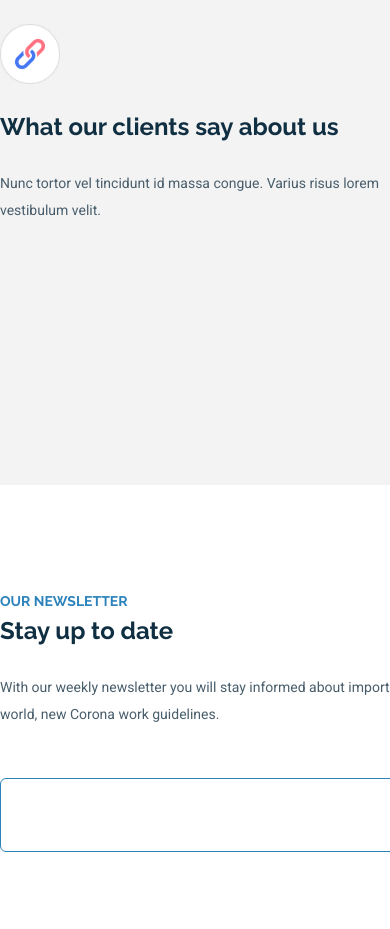
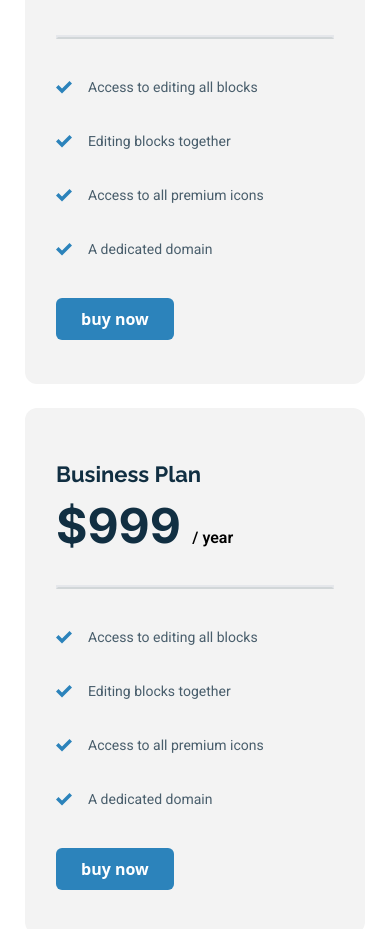
Before and after one commit to mdshavoahmadejoydev/sasspro-projecr, a React (Vite) app: page / in a window 390 px wide. Shown: the part 6772-7701 px from the top of the page. Built offline with nearby package versions, Linux system fonts and the light colour scheme.

Commit message:
article and newspepers section

```diff
--- a/src/Components/Indistrycard.jsx
+++ b/src/Components/Indistrycard.jsx
@@ -18,7 +18,7 @@ const Indistrycard = ({src, title, des, showimg, proimg, proname}) => {
           </p>
 
           {showimg && (
-            <Flex className={`items-center justify-between my-25`}>
+            <Flex className={`flex-col lg:flex-row gap-2 lg:gap-0 lg:items-center lg:justify-between my-25`}>
               <Flex className={`items-center`}>
                 <div className="w-30 h-30 mr-11">
                   <img src={proimg} alt="img" className="w-full h-full"></img>
@@ -29,11 +29,11 @@ const Indistrycard = ({src, title, des, showimg, proimg, proname}) => {
               </Flex>
 
               <Flex className={`items-center gap-2 ml-25`}>
-                <FaCalendarAlt className="text-seagreen"/>
+                <FaCalendarAlt className="text-seagreen/50"/>
 
                 <input
                   type="date"
-                  className="!bg-transparent outline-none border-none font-roboto font-semibold text-seagreen [&::-webkit-calendar-picker-indicator]:hidden"
+                  className="!bg-transparent outline-none border-none font-roboto font-semibold text-seagreen/50 [&::-webkit-calendar-picker-indicator]:hidden"
                 />
               </Flex>
             </Flex>
--- a/src/Components/Pricingcard.jsx
+++ b/src/Components/Pricingcard.jsx
@@ -5,7 +5,7 @@ import Pricingcarditem from '../Components/Pricingcarditem'
 
 const Pricingcard = ({packagename, price, duration, btntext}) => {
   return (
-    <div className="bg-lightgray rounded-xl pt-50 px-31 pb-44 w-366">
+    <div className="bg-lightgray rounded-xl pt-50 px-31 pb-44 w-340 lg:w-366">
       <p className="font-raleway text-22 font-bold text-seagreen pb-11">
         {packagename}
       </p>
--- a/src/Components/Workwithcard.jsx
+++ b/src/Components/Workwithcard.jsx
@@ -7,7 +7,7 @@ import Img from './Img'
 const Workwithcard = ({src, title, des,}) => {
   return (
     <div>
-      <div className="w-[340px] lg:w-362 flex justify-center flex-col shadow-2xl px-31">
+      <div className="w-340 lg:w-362 flex justify-center flex-col shadow-2xl px-31">
         <Img
           src={src}
           alt={`img`}
--- a/src/Sections/Article.jsx
+++ b/src/Sections/Article.jsx
@@ -15,10 +15,10 @@ import Flex from '../Components/Flex'
 
 const Article = () => {
   return (
-    <section className='pt-75 pb-100 bg-lightgray'>
-      <Title content={`Recent News & Articles`} className={`text-center mb-56`}/>
+    <section className='pt-10 lg:pt-75 pb-10 lg:pb-100 bg-lightgray'>
+      <Title content={`Recent News & Articles`} className={`text-center mb-4 lg:mb-56`}/>
       <Container>
-        <Flex className={`justify-center gap-9`}>
+        <Flex className={`flex-col lg:flex-row w-screen lg:w-auto items-center lg:justify-center gap-4 lg:gap-9`}>
           <Indistrycard src={Articleimg1} title={`Where Should I Buy Next?`} des={`From romantic getaways to adventurous hikes, find your next...`} showimg={true} proimg={Articlepimg1} proname={`Carter Rosser`} />
 
           <Indistrycard src={Articleimg2} title={`Malesuada Fermentum Tortor`} des={`rrrrrrrrrrrrrrrrrrrrrrrrrrrrrrrrrrrrrrrrrrrrrrrrrrrrrrrrrrrrrrrrrrrrrrrrrrrrrrrrrrrrrrrrrrrrrrrrrrrrrrrrrrrrrrrr gsfg sdfg asdrfa sadfg afsdgfa sgdf gsdg ssdfg`} showimg={true} proimg={Articlepimg2} proname={`Carter Rosser`} />
--- a/src/Sections/Newsletter.jsx
+++ b/src/Sections/Newsletter.jsx
@@ -9,20 +9,20 @@ import Img from '../Components/Img'
 
 const Newsletter = () => {
   return (
-    <section className='py-106'>
+    <section className='py-10 lg:py-106'>
       <Container>
-        <Flex className={`justify-between`}>
-          <div className='w-3/5'>
+        <Flex className={`flex-col lg:flex-row items-center w-screen lg:w-auto lg:justify-between`}>
+          <div className='w-screen px-4 text-center lg:text-start lg:px-0 lg:w-3/5'>
             <p className='text-sm font-bold font-raleway text-primary'>OUR NEWSLETTER</p>
-            <Title content={`Stay up to date`} className={`mt-1 mb-27`}/>
-            <Ptag content={`With our weekly newsletter you will stay informed about important informationin the HR world, new Corona work guidelines.`} className={`w-552 font-roboto !text-olive mb-50`}/>
+            <Title content={`Stay up to date`} className={`mt-1 mb-2 lg:mb-27`}/>
+            <Ptag content={`With our weekly newsletter you will stay informed about important informationin the HR world, new Corona work guidelines.`} className={`lg:w-552 font-roboto !text-olive mb-4 lg:mb-50`}/>
 
-            <Flex className={`gap-2`}>
-              <input type="text" className='outline-none font-Raleway text-olive text-2xl font-semibold px-4 py-5 w-full border border-primary border-solid rounded-md' />
+            <Flex className={`gap-1 lg:gap-2  justify-center`}>
+              <input type="text" className='outline-none font-Raleway text-olive text-2xl font-semibold px-4 py-1 lg:py-5 w-200 lg:w-full border border-primary border-solid rounded-md' />
               <Button content={`Subscribe`} hover={true} border={true} />
             </Flex>
           </div>
-          <Img src={Newsletterimg} alt={`img`} className={`h-346 w-501`} />
+          <Img src={Newsletterimg} alt={`img`} className={`lg:h-346 w-340 lg:w-501 mt-6 lg:mt-0`} />
         </Flex>
       </Container>
     </section>
--- a/src/Sections/Priceing.jsx
+++ b/src/Sections/Priceing.jsx
@@ -17,19 +17,19 @@ const Priceing = () => {
       <Title content={`Affordable Pricing`} className={`text-center`} />
       <Container>
         <div>
-          <Flex className={`justify-center gap-x-25 items-center my-35`}>
+          <Flex className={`w-screen lg:w-auto justify-center gap-x-25 items-center my-35`}>
             <p className="font-roboto font-normal test-lg">Monthly</p>
             <button
               onClick={() => setChange(!change)}
-              className="w-20 h-10 bg-primary rounded-full p-1"
+              className="w-20 h-8 lg:h-10 bg-primary rounded-full p-1"
             >
               <span
-                className={`block w-8 h-8 bg-white rounded-full ${change ? "ml-auto" : "mr-auto"} `}
+                className={`block w-6 lg:w-8 h-6 lg:h-8 bg-white rounded-full ${change ? "ml-auto" : "mr-auto"} `}
               ></span>
             </button>
             <p className="font-roboto font-normal test-lg">Annualy</p>
           </Flex>
-          <Flex className={`justify-between flex-wrap`}>
+          <Flex className={`w-screen lg:w-auto flex-col gap-6 lg:flex-row items-center lg:justify-between flex-wrap`}>
             {change ? (
               <>
                 <Pricingcard
--- a/src/Sections/Reviews.jsx
+++ b/src/Sections/Reviews.jsx
@@ -11,16 +11,16 @@ import Reviewcard from '../Components/Reviewcard'
 
 const Reviews = () => {
   return (
-    <section className='bg-lightgray py-150'>
+    <section className='bg-lightgray py-10 lg:py-150'>
       <Container>
-        <Flex className={`justify-between gap-9`}>
-          <div  className='w-2/5'>
-            <Img src={Linkimg} alt={`img`} className={`w-60 h-60`} />
-            <Title content={`What our clients say about us`} className={`w-469 text-seagreen my-27`} />
-            <Ptag content={`Nunc tortor vel tincidunt id massa congue. Varius risus lorem vestibulum velit.`} className={`font-roboto w-433 !text-olive`} />
+        <Flex className={`flex-col lg:flex-row items-center text-center lg:text-start w-screen lg:w-auto lg:justify-between gap-9`}>
+          <div  className='px-4 lg:px-0 lg:w-2/5'>
+            <Img src={Linkimg} alt={`img`} className={`mx-auto lg:mx-0 w-60 lg:w-60 lg:h-60`} />
+            <Title content={`What our clients say about us`} className={`w-auto lg:w-469 text-seagreen my-2 lg:my-27`} />
+            <Ptag content={`Nunc tortor vel tincidunt id massa congue. Varius risus lorem vestibulum velit.`} className={`font-roboto lg:w-433 !text-olive`} />
           </div>
 
-          <Flex className={`justify-between w-3/5`}>
+          <Flex className={`flex-col lg:flex-row mt-6 lg:mt-0 items-center w-screen lg:w-auto gap-14 lg:gap-6  lg:justify-between w-auto w-3/5`}>
             <Reviewcard des={`Nullam non nisi est sit amet. Arcu vitae elementum curabitur vitae nunc. Ut tellus elementum sagittis vitae et leo duis. Accumsan sit amet nulla facilisi.`} src={Reviewimg1} name={`Davis Lubin`} proff={`CEO of Fashionon`} className={`shadow-2xl`}/>
 
             <Reviewcard des={`Nullam non nisi est sit amet. Arcu vitae elementum curabitur vitae nunc. Ut tellus elementum sagittis vitae et leo duis. Accumsan sit amet nulla facilisi.`} src={Reviewimg2} name={`Leslie Alexander`} proff={`CEO of Fashionon`} className={`shadow-2xl`}/>
```
